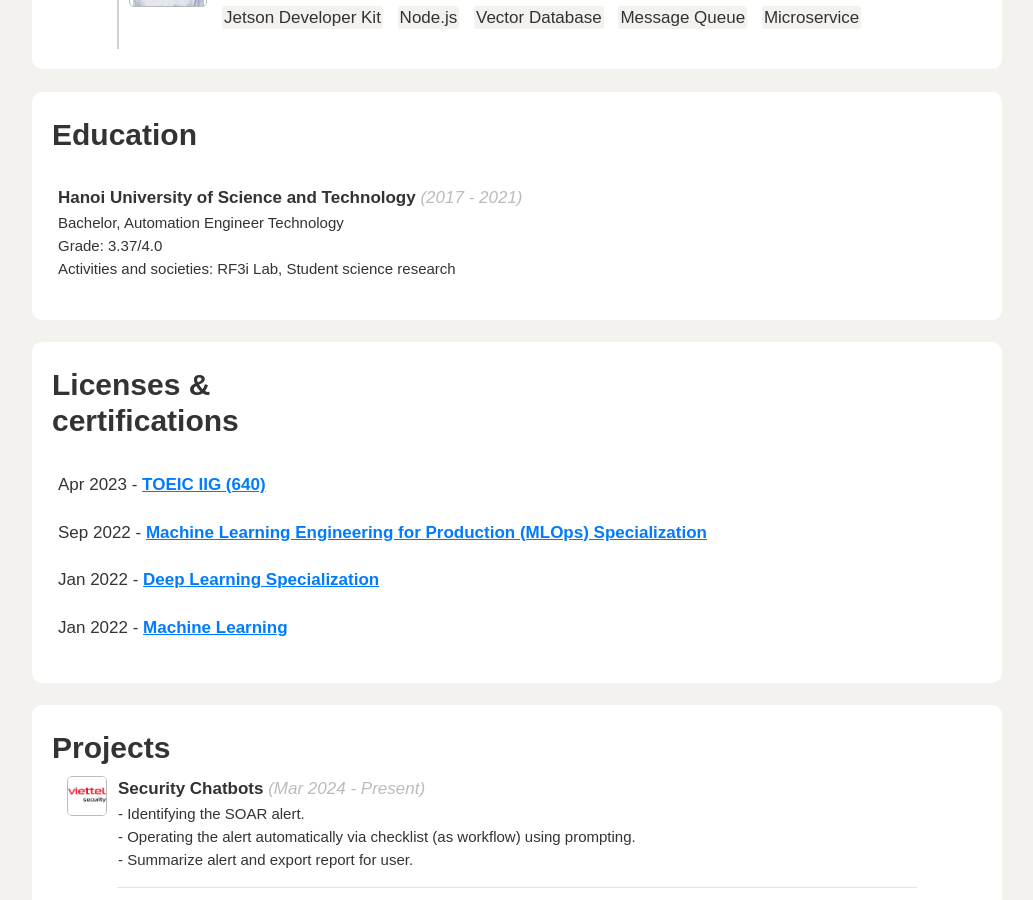
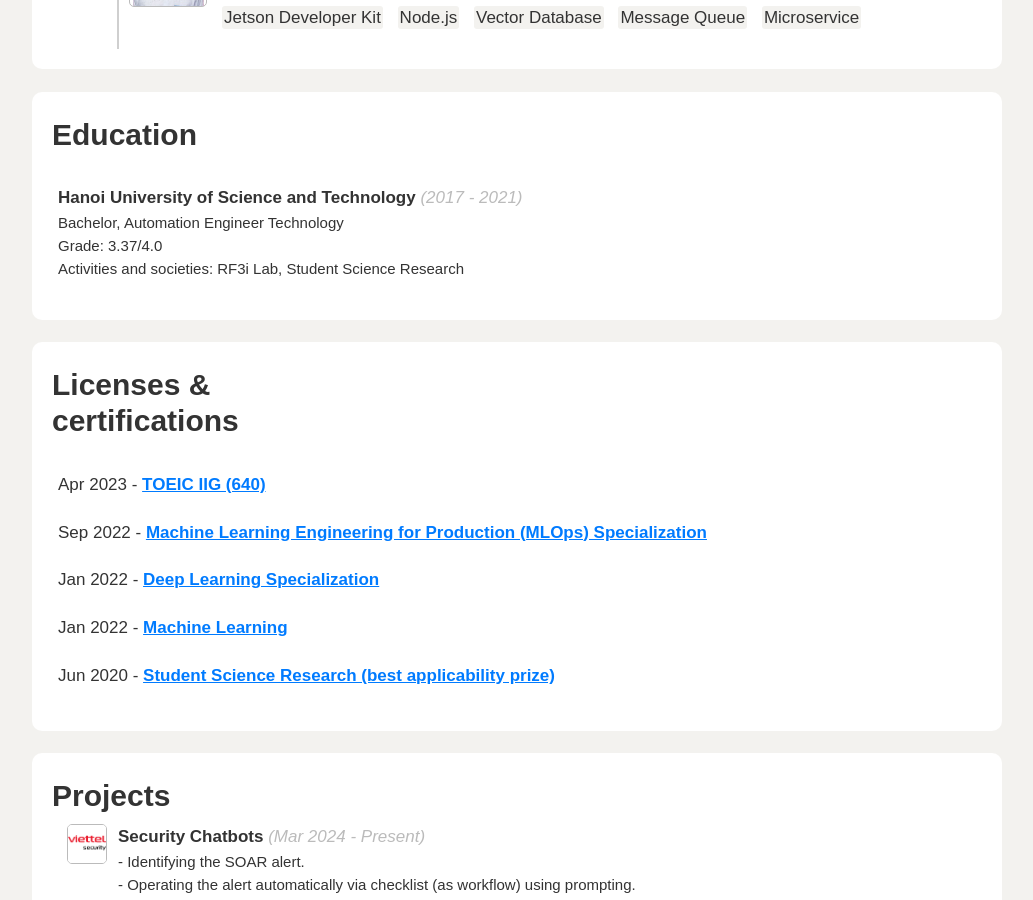
Before and after one commit to dangho99/dang99.github.io, a Jekyll site: the page built from about.html, in a window 1280 px wide and 900 px high, scrolled down 678 px. Shown: the whole window, without its empty margins (123-1156 px from the left). Built offline with Jekyll 4.4.1, drawn with Linux system fonts in a browser that asks for light colours.

Commit message:
update cv

```diff
--- a/_data/profile.yml
+++ b/_data/profile.yml
@@ -168,7 +168,7 @@
     degree: "Bachelor"
     field: "Automation Engineer Technology"
     grade: 3.37/4.0
-    social: RF3i Lab, Student science research
+    social: RF3i Lab, Student Science Research
 
 certs:
   - name: "TOEIC IIG (640)"
@@ -187,6 +187,10 @@
     time: "Jan 2022"
     url: "https://www.coursera.org/account/accomplishments/certificate/H4HKFJ2UAFLP"
     image: "/assets/profile/stanford.png"
+  - name: "Student Science Research (best applicability prize)"
+    time: "Jun 2020"
+    url: "https://drive.google.com/file/d/1-uIrp8pIjhTQapCvEcLc_1_YTnYNQWub/view?usp=sharing"
+    image: "/assets/profile/hust.jpg"
 
 skills:
 
```
Also changed, not shown: assets/profile/hust.jpg (added).
